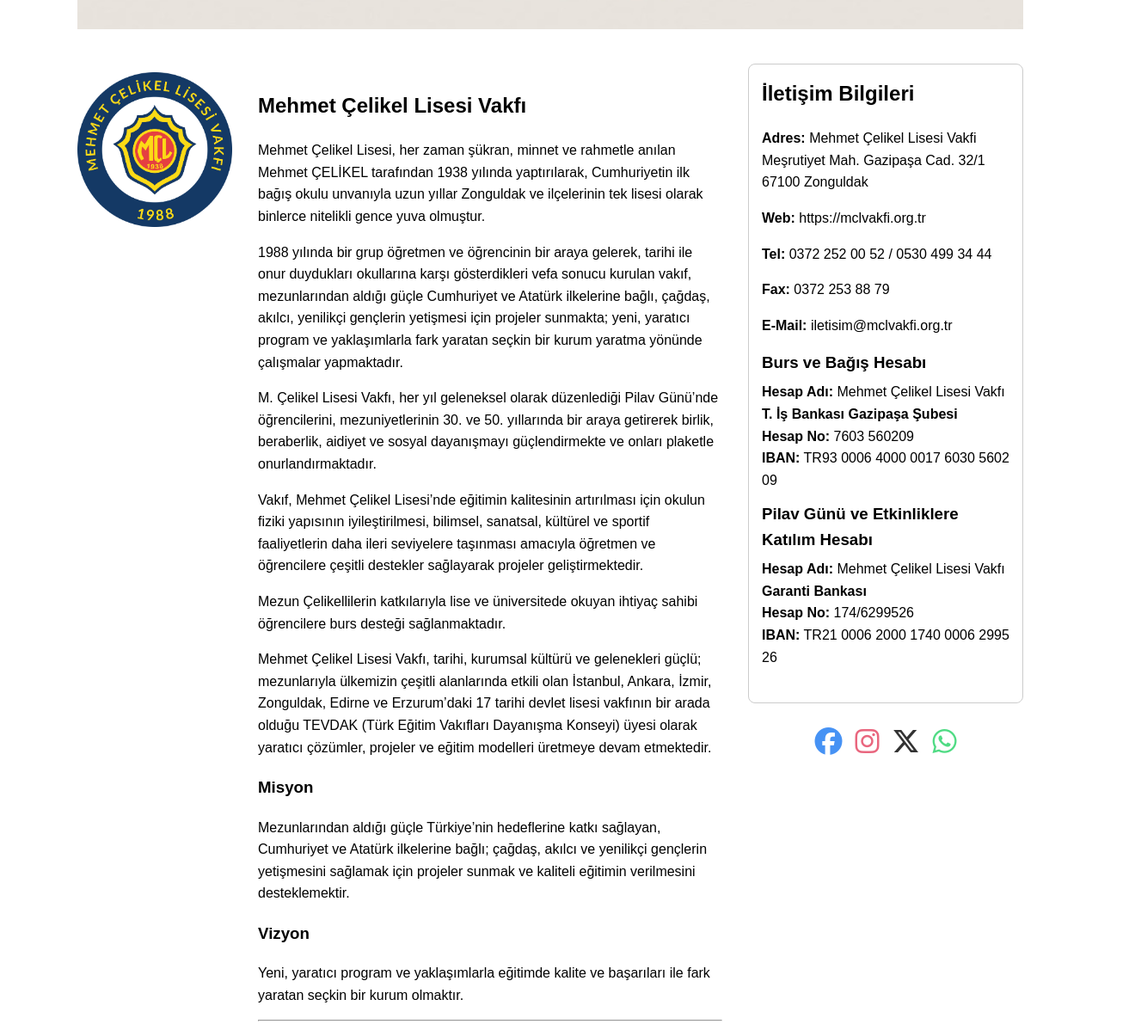
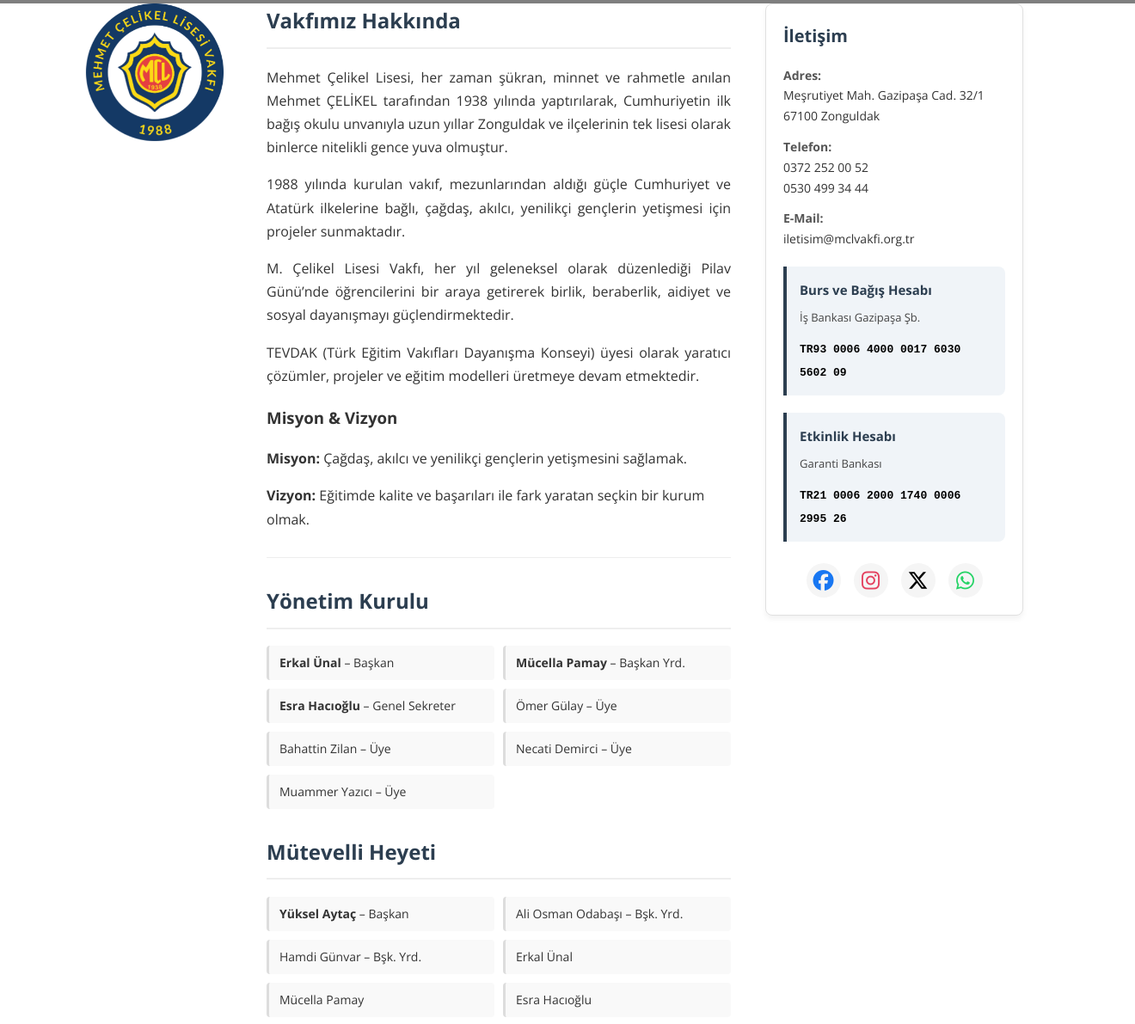
Before and after one commit to denizcan83/mclvakfi_web, a plain HTML site: page index.html in a window 1280 px wide. Shown: the part 506-1697 px from the top of the page at 86% size, 1320 px wide, since content can reach past the window. Drawn offline with nearby package versions, Linux system fonts and the light colour scheme.

Commit message:
Update index.html

```diff
--- a/index.html
+++ b/index.html
@@ -6,9 +6,11 @@
   <title>Mehmet Çelikel Lisesi Vakfı Resmi Sitesi</title>
   <meta name="description" content="Celikel Lisesi (Mehmet Çelikel Lisesi) Vakfı: Eğitim projeleri, mezun ağı, Zonguldak. 1938'den beri eğitimde fark yaratıyoruz.">
   <meta name="keywords" content="celikel lisesi, mehmet çelikel lisesi, zonguldak lisesi, mcl vakfı, mezunlar, tev-dak, eğitim vakfı">
+
   <link rel="icon" href="/favicon.ico" type="image/x-icon">
   <link rel="icon" href="/favicon-32x32.png" type="image/png" sizes="32x32">
   <link rel="apple-touch-icon" sizes="180x180" href="/apple-touch-icon.png">
+
   <meta property="og:title" content="Mehmet Çelikel Lisesi Vakfı - Celikel Lisesi">
   <meta property="og:description" content="Celikel Lisesi Vakfı: Eğitim projeleri, mezun ağı, Zonguldak.">
   <meta property="og:image" content="https://mclvakfi.org.tr/logo.png">
@@ -19,6 +21,7 @@
   <meta name="twitter:title" content="Mehmet Çelikel Lisesi Vakfı">
   <meta name="twitter:description" content="Celikel Lisesi resmi vakfı">
   <meta name="twitter:image" content="https://mclvakfi.org.tr/logo.png">
+
   <script type="application/ld+json">
   {
     "@context": "https://schema.org",
@@ -48,134 +51,243 @@
     ]
   }
   </script>
-  <link rel="stylesheet"
-    href="https://cdnjs.cloudflare.com/ajax/libs/font-awesome/6.5.1/css/all.min.css"
-    integrity="sha512-DTOQO9RWCH3ppGqcWaEA1BIZOC6xxalwEsw9c2QQeAIftl+Vegovlnee1c9QX4TctnWMn13TZye+giMm8e2LwA=="
-    crossorigin="anonymous"
-    referrerpolicy="no-referrer" />
+
+  <link href="https://fonts.googleapis.com/css2?family=Open+Sans:wght@400;600;700&display=swap" rel="stylesheet">
+  <link rel="stylesheet" href="https://cdnjs.cloudflare.com/ajax/libs/font-awesome/6.5.1/css/all.min.css" integrity="sha512-DTOQO9RWCH3ppGqcWaEA1BIZOC6xxalwEsw9c2QQeAIftl+Vegovlnee1c9QX4TctnWMn13TZye+giMm8e2LwA==" crossorigin="anonymous" referrerpolicy="no-referrer" />
+
   <style>
-    body { font-family: Arial, sans-serif; line-height: 1.6; margin: 40px; }
-    .container { max-width: 1100px; margin: auto; }
-    h1 { font-size: 28px; margin-bottom: 20px; margin-top: 0; }
-    h2 { margin-top: 30px; }
-    .section { margin-bottom: 25px; }
-    /* ÜÇ SÜTUNLU DÜZEN */
-    .content-wrapper {
-      display: flex;
-      gap: 30px;
-      margin-top: 0;
-      align-items: flex-start;
+    /* GENEL AYARLAR */
+    :root {
+      --primary-color: #2c3e50; /* Lacivert */
+      --accent-color: #c0392b;  /* Vurgu Rengi */
+      --bg-light: #f8f9fa;
+      --text-dark: #333;
     }
 
-    .column-logo { flex: 0 0 180px; min-width: 0; }
-    .column-contact { flex: 0 0 320px; min-width: 0; }
-    .column-content { flex: 1; min-width: 0; }
-    .column-logo {
-      display: flex !important;
-      flex-direction: column;
-      align-items: flex-start !important;
-      padding-top: 10px;
+    html {
+      scroll-behavior: smooth;
+      scroll-padding-top: 80px; /* Navbar yüksekliği kadar boşluk */
     }
-    .column-logo .logo {
-      width: 100%; max-width: 180px; height: auto;
+
+    body {
+      font-family: 'Open Sans', sans-serif;
+      line-height: 1.7;
       margin: 0;
-      margin-bottom: 25px;
+      color: var(--text-dark);
+      background-color: #fff;
     }
-    .column-contact .info-box {
-      border: 1px solid #ccc; padding: 15px; border-radius: 8px;
+
+    a { text-decoration: none; color: inherit; transition: 0.3s; }
+    a:hover { color: var(--primary-color); }
+
+    /* NAVBAR (MENÜ) */
+    .navbar {
+      position: fixed;
+      top: 0;
+      width: 100%;
+      background: #fff;
+      box-shadow: 0 2px 10px rgba(0,0,0,0.1);
+      z-index: 1000;
+      padding: 0 20px;
     }
-    .column-contact h2 { margin-top: 0; }
-    .info-box a { text-decoration: none; color: inherit; }
+    .nav-container {
+      max-width: 1100px;
+      margin: 0 auto;
+      display: flex;
+      justify-content: space-between;
+      align-items: center;
+      height: 70px;
+    }
+    .nav-brand {
+      font-weight: 700;
+      font-size: 18px;
+      color: var(--primary-color);
+    }
+    .nav-links {
+      display: flex;
+      gap: 20px;
+    }
+    .nav-links a {
+      font-weight: 600;
+      font-size: 14px;
+      text-transform: uppercase;
+      color: #555;
+    }
+    .nav-links a:hover {
+      color: var(--accent-color);
+    }
 
-    .contact-extra h3 { margin: 10px 0 6px; }
-    .contact-extra p { margin: 0 0 12px; }
-
-    .social-icons {
-      display: flex;
-      justify-content: center;
-      gap: 15px;
-      margin-top: 20px;
-      padding: 0;
-      list-style: none;
-    }
-    .social-icons a {
-      font-size: 32px; opacity: 0.8; transition: opacity 0.2s;
-    }
-    .social-icons a:hover { opacity: 1; }
-    .social-icons .fa-facebook { color: #1877F2; }
-    .social-icons .fa-instagram { color: #E4405F; }
-    .social-icons .fa-x-twitter { color: #000000; }
-    .social-icons .fa-whatsapp { color: #25D366; }
+    /* DÜZEN (LAYOUT) */
+    .container { max-width: 1100px; margin: auto; padding: 0 20px; }
 
     /* BANNER */
     .hero-banner {
       position: relative;
       width: 100%;
-      max-width: 1100px;
-      margin: 0 auto 40px auto;
-      overflow: hidden;
+      height: 400px;
+      margin-top: 70px; /* Navbar payı */
+      margin-bottom: 40px;
+      background-color: #eee;
     }
     .banner-image {
-      width: 100%; height: auto; max-height: 500px; object-fit: cover; display: block;
+      width: 100%;
+      height: 100%;
+      object-fit: cover;
+      display: block;
     }
     .banner-overlay {
-      position: absolute; top: 50%; left: 50%; transform: translate(-50%, -50%);
-      text-align: center; color: white; text-shadow: 0 2px 4px rgba(0,0,0,0.7);
-      width: 90%; padding: 20px; background: rgba(0,0,0,0.4); border-radius: 10px;
+      position: absolute;
+      top: 0; left: 0; width: 100%; height: 100%;
+      background: rgba(0,0,0,0.5); /* Karanlık katman */
+      display: flex;
+      align-items: center;
+      justify-content: center;
+      text-align: center;
+      padding: 20px;
     }
-    .banner-overlay h1 { font-size: 36px; margin: 0 0 10px 0; font-weight: bold; }
-    .banner-overlay p { font-size: 20px; margin: 0; font-style: italic; }
+    .banner-overlay h1 {
+      font-size: 38px;
+      color: white;
+      margin: 0;
+      font-weight: 700;
+      text-shadow: 0 2px 4px rgba(0,0,0,0.5);
+    }
 
-    /* MOBİL DÜZEN - TEK VE GÜÇLÜ MEDIA QUERY */
-    @media (max-width: 768px) {
-      body { margin: 20px; }
+    /* İÇERİK ALANI */
     .content-wrapper {
-        flex-direction: column !important;
-        gap: 20px;
+      display: flex;
+      gap: 40px;
+      align-items: flex-start;
+      margin-bottom: 60px;
     }
+
+    /* 1. SOL SÜTUN (LOGO) */
     .column-logo {
-        order: 2 !important;
-        flex: 1 !important;
-        align-items: center !important;
-        justify-content: center !important;
-        text-align: center !important;
-        padding-top: 0 !important;
-        width: 100% !important;
-      }
-      .column-content {
-        order: 1 !important;
-        flex: 1 !important;
+      flex: 0 0 180px;
       text-align: center;
-      }
-      .column-contact {
-        order: 3 !important;
-        flex: 1 !important;
-        display: flex !important;
-        flex-direction: column !important;
-        align-items: center !important;
-        padding: 0 !important;
-        width: 100% !important;
+      position: sticky; /* Logo yukarıda kalsın */
+      top: 100px;
     }
     .column-logo .logo {
-        max-width: 150px !important;
-        margin: 0 auto !important;
-        display: block !important;
-        float: none !important;
+      width: 100%;
+      max-width: 160px;
+      height: auto;
     }
-      .column-contact .info-box,
-      .column-contact .social-icons {
-        width: 90% !important;
-        max-width: 350px !important;
-        text-align: center !important;
+
+    /* 2. ORTA SÜTUN (METİN) */
+    .column-content { flex: 1; }
+    .section-title {
+      color: var(--primary-color);
+      border-bottom: 2px solid #eee;
+      padding-bottom: 10px;
+      margin-top: 0;
     }
-      .column-content h1 { text-align: center !important; }
-      .column-contact h2 { text-align: center !important; }
-      .column-content p { text-align: justify; }
-      .banner-overlay h1 { font-size: 28px; }
-      .banner-overlay p { font-size: 16px; }
-      .banner-image { max-height: 300px; }
+    .text-justify { text-align: justify; }
+
+    /* LİSTELER */
+    .list-box ul {
+      list-style: none;
+      padding: 0;
+      display: grid;
+      grid-template-columns: 1fr 1fr; /* İki sütunlu liste */
+      gap: 10px;
+    }
+    .list-box li {
+      background: #f9f9f9;
+      padding: 8px 12px;
+      border-radius: 4px;
+      font-size: 14px;
+      border-left: 3px solid #ddd;
+    }
+    .list-box li:hover { border-left-color: var(--primary-color); }
+
+    /* 3. SAĞ SÜTUN (İLETİŞİM) */
+    .column-contact { flex: 0 0 300px; }
+
+    .contact-card {
+      background: white;
+      border: 1px solid #e0e0e0;
+      padding: 20px;
+      border-radius: 8px;
+      box-shadow: 0 4px 6px rgba(0,0,0,0.05);
+    }
+    .contact-card h2 { font-size: 20px; color: var(--primary-color); margin-top: 0; }
+    .contact-item { margin-bottom: 12px; font-size: 14px; }
+    .contact-item strong { display: block; color: #555; }
+
+    /* BANKA HESAPLARI */
+    .bank-box {
+      background-color: #f0f4f8;
+      border-left: 4px solid var(--primary-color);
+      padding: 15px;
+      margin-top: 20px;
+      border-radius: 0 8px 8px 0;
+    }
+    .bank-box h3 {
+      font-size: 15px;
+      font-weight: 700;
+      margin: 0 0 8px 0;
+      color: var(--primary-color);
+    }
+    .bank-details p { margin: 0 0 10px 0; font-size: 13px; color: #444; }
+    .iban { font-family: monospace; font-weight: 600; color: #000; }
+
+    /* SOSYAL MEDYA */
+    .social-icons {
+      display: flex;
+      justify-content: center;
+      gap: 15px;
+      margin-top: 25px;
+    }
+    .social-icons a {
+      font-size: 24px;
+      width: 40px; height: 40px;
+      display: flex; align-items: center; justify-content: center;
+      border-radius: 50%;
+      background: #f5f5f5;
+      transition: 0.3s;
+    }
+    .social-icons a:hover { background: var(--primary-color); color: white; }
+    .fa-facebook { color: #1877F2; }
+    .fa-instagram { color: #E4405F; }
+    .fa-x-twitter { color: #000000; }
+    .fa-whatsapp { color: #25D366; }
+    .social-icons a:hover i { color: white; }
+
+    /* MOBİL UYUMLULUK (RESPONSIVE) */
+    @media (max-width: 900px) {
+      .nav-links { display: none; } /* Mobilde basitlik için linkleri gizle veya hamburger ekle */
+      .nav-brand { font-size: 16px; }
+
+      .content-wrapper {
+        flex-direction: column;
+        gap: 30px;
+      }
+
+      /* Mobilde sıralama: Logo -> İçerik -> İletişim */
+      .column-logo {
+        position: static;
+        width: 100%;
+        margin-bottom: 10px;
+      }
+
+      .column-content { width: 100%; }
+
+      .column-contact {
+        width: 100%;
+        flex: auto;
+      }
+
+      .list-box ul { grid-template-columns: 1fr; } /* Mobilde tek sütun liste */
+
+      .banner-overlay h1 { font-size: 24px; }
+      .hero-banner { height: 250px; }
+
+      /* Mobilde banka kartları daha belirgin olsun */
+      .bank-box { border-left-width: 6px; }
     }
   </style>
+
   <script async src="https://www.googletagmanager.com/gtag/js?id=G-8LL2KGG93C"></script>
   <script>
     window.dataLayer = window.dataLayer || [];
@@ -185,6 +297,18 @@
   </script>
 </head>
 <body>
+
+  <nav class="navbar">
+    <div class="nav-container">
+      <a href="#" class="nav-brand">MCL VAKFI</a>
+      <div class="nav-links">
+        <a href="#hakkimizda">Hakkımızda</a>
+        <a href="#yonetim">Yönetim</a>
+        <a href="#iletisim">İletişim & Bağış</a>
+      </div>
+    </div>
+  </nav>
+
   <div class="hero-banner">
     <img src="lise-resim.jpg" alt="Mehmet Çelikel Lisesi - Zonguldak" class="banner-image">
     <div class="banner-overlay">
@@ -195,87 +319,58 @@
   <div class="container">
     <div class="content-wrapper">
 
-      <!-- LOGO SÜTUNU -->
       <div class="column-logo">
         <img class="logo" alt="MCL Logo" src="logo.png" />
       </div>
 
-      <!-- ANA İÇERİK -->
       <div class="column-content">
-        <div class="section">
-          <h2 class="section-title">Mehmet Çelikel Lisesi Vakfı</h2>
 
+        <div class="section" id="hakkimizda">
+          <h2 class="section-title">Vakfımız Hakkında</h2>
+          <div class="text-justify">
             <p>
               Mehmet Çelikel Lisesi, her zaman şükran, minnet ve rahmetle anılan Mehmet ÇELİKEL tarafından
               1938 yılında yaptırılarak, Cumhuriyetin ilk bağış okulu unvanıyla uzun yıllar Zonguldak ve
               ilçelerinin tek lisesi olarak binlerce nitelikli gence yuva olmuştur.
             </p>
+            <p>
+              1988 yılında kurulan vakıf, mezunlarından aldığı güçle Cumhuriyet ve Atatürk ilkelerine bağlı,
+              çağdaş, akılcı, yenilikçi gençlerin yetişmesi için projeler sunmaktadır.
+            </p>
+            <p>
+              M. Çelikel Lisesi Vakfı, her yıl geleneksel olarak düzenlediği Pilav Günü’nde öğrencilerini
+              bir araya getirerek birlik, beraberlik, aidiyet ve sosyal dayanışmayı güçlendirmektedir.
+            </p>
+            <p>
+               TEVDAK (Türk Eğitim Vakıfları Dayanışma Konseyi) üyesi olarak yaratıcı çözümler,
+               projeler ve eğitim modelleri üretmeye devam etmektedir.
+            </p>
+          </div>
 
-          <p>
-            1988 yılında bir grup öğretmen ve öğrencinin bir araya gelerek, tarihi ile onur duydukları
-            okullarına karşı gösterdikleri vefa sonucu kurulan vakıf, mezunlarından aldığı güçle
-            Cumhuriyet ve Atatürk ilkelerine bağlı, çağdaş, akılcı, yenilikçi gençlerin yetişmesi için
-            projeler sunmakta; yeni, yaratıcı program ve yaklaşımlarla fark yaratan seçkin bir kurum
-            yaratma yönünde çalışmalar yapmaktadır.
-          </p>
+          <h3>Misyon & Vizyon</h3>
+          <p><strong>Misyon:</strong> Çağdaş, akılcı ve yenilikçi gençlerin yetişmesini sağlamak.</p>
+          <p><strong>Vizyon:</strong> Eğitimde kalite ve başarıları ile fark yaratan seçkin bir kurum olmak.</p>
+        </div>
 
-          <p>
-            M. Çelikel Lisesi Vakfı, her yıl geleneksel olarak düzenlediği Pilav Günü’nde öğrencilerini,
-            mezuniyetlerinin 30. ve 50. yıllarında bir araya getirerek birlik, beraberlik, aidiyet ve
-            sosyal dayanışmayı güçlendirmekte ve onları plaketle onurlandırmaktadır.
-          </p>
+        <hr style="border: 0; border-top: 1px solid #eee; margin: 30px 0;">
 
-          <p>
-            Vakıf, Mehmet Çelikel Lisesi’nde eğitimin kalitesinin artırılması için okulun fiziki
-            yapısının iyileştirilmesi, bilimsel, sanatsal, kültürel ve sportif faaliyetlerin daha ileri
-            seviyelere taşınması amacıyla öğretmen ve öğrencilere çeşitli destekler sağlayarak projeler
-            geliştirmektedir.
-          </p>
-
-          <p>
-            Mezun Çelikellilerin katkılarıyla lise ve üniversitede okuyan ihtiyaç sahibi öğrencilere burs
-            desteği sağlanmaktadır.
-          </p>
-
-          <p>
-            Mehmet Çelikel Lisesi Vakfı, tarihi, kurumsal kültürü ve gelenekleri güçlü; mezunlarıyla
-            ülkemizin çeşitli alanlarında etkili olan İstanbul, Ankara, İzmir, Zonguldak, Edirne ve
-            Erzurum’daki 17 tarihi devlet lisesi vakfının bir arada olduğu TEVDAK (Türk Eğitim Vakıfları
-            Dayanışma Konseyi) üyesi olarak yaratıcı çözümler, projeler ve eğitim modelleri üretmeye
-            devam etmektedir.
-          </p>
-
-          <h3>Misyon</h3>
-          <p>
-            Mezunlarından aldığı güçle Türkiye’nin hedeflerine katkı sağlayan, Cumhuriyet ve Atatürk
-            ilkelerine bağlı; çağdaş, akılcı ve yenilikçi gençlerin yetişmesini sağlamak için projeler
-            sunmak ve kaliteli eğitimin verilmesini desteklemektir.
-          </p>
-
-          <h3>Vizyon</h3>
-          <p>
-            Yeni, yaratıcı program ve yaklaşımlarla eğitimde kalite ve başarıları ile fark yaratan seçkin
-            bir kurum olmaktır.
-          </p>
-
-          <hr>
-
-          <h2>Yönetim Kurulu</h2>
+        <div class="section list-box" id="yonetim">
+          <h2 class="section-title">Yönetim Kurulu</h2>
           <ul>
-            <li>Erkal Ünal – Başkan</li>
-            <li>Mücella Pamay – Başkan Yardımcısı</li>
-            <li>Esra Hacıoğlu – Genel Sekreter</li>
+            <li><strong>Erkal Ünal</strong> – Başkan</li>
+            <li><strong>Mücella Pamay</strong> – Başkan Yrd.</li>
+            <li><strong>Esra Hacıoğlu</strong> – Genel Sekreter</li>
             <li>Ömer Gülay – Üye</li>
             <li>Bahattin Zilan – Üye</li>
             <li>Necati Demirci – Üye</li>
             <li>Muammer Yazıcı – Üye</li>
           </ul>
 
-          <h2>Mütevelli Heyeti</h2>
-          <ul>
-            <li>Yüksel Aytaç – Başkan</li>
-            <li>Ali Osman Odabaşı – Başkan Yardımcısı</li>
-            <li>Hamdi Günvar – Başkan Yardımcısı</li>
+          <h2 class="section-title" style="margin-top:30px;">Mütevelli Heyeti</h2>
+          <ul style="max-height: 300px; overflow-y: auto;">
+            <li><strong>Yüksel Aytaç</strong> – Başkan</li>
+            <li>Ali Osman Odabaşı – Bşk. Yrd.</li>
+            <li>Hamdi Günvar – Bşk. Yrd.</li>
             <li>Erkal Ünal</li>
             <li>Mücella Pamay</li>
             <li>Esra Hacıoğlu</li>
@@ -303,71 +398,64 @@
             <li>Ali Osman Haberal</li>
             <li>Şule Tahmaz</li>
             <li>Venüs Kıranğ</li>
-            <li>İsmail Aşkar – Okul Müdürü (Doğal Üye)</li>
-            <li>Aycan Marangoz – Okul Aile Birliği Başkanı (Doğal Üye)</li>
+            <li>İsmail Aşkar (Okul Müdürü)</li>
+            <li>Aycan Marangoz (Okul Aile B.)</li>
           </ul>
 
-          <h2>Denetleme Kurulu</h2>
+          <h2 class="section-title" style="margin-top:30px;">Denetleme Kurulu</h2>
           <ul>
             <li>Şükür Kargıdan</li>
             <li>Tekin Gürkan</li>
             <li>Kamuran Kuşhan</li>
           </ul>
+        </div>
+
+      </div>
+
+      <div class="column-contact" id="iletisim">
+        <div class="contact-card">
+          <h2>İletişim</h2>
+          <div class="contact-item">
+            <strong>Adres:</strong>
+            Meşrutiyet Mah. Gazipaşa Cad. 32/1<br>67100 Zonguldak
+          </div>
+          <div class="contact-item">
+             <strong>Telefon:</strong>
+             <a href="tel:03722520052">0372 252 00 52</a><br>
+             <a href="tel:05304993444">0530 499 34 44</a>
+          </div>
+          <div class="contact-item">
+            <strong>E-Mail:</strong>
+            <a href="mailto:iletisim@mclvakfi.org.tr">iletisim@mclvakfi.org.tr</a>
+          </div>
+
+          <div class="bank-box">
+            <h3>Burs ve Bağış Hesabı</h3>
+            <div class="bank-details">
+              <p>İş Bankası Gazipaşa Şb.</p>
+              <span class="iban">TR93 0006 4000 0017 6030 5602 09</span>
+            </div>
+          </div>
+
+          <div class="bank-box">
+            <h3>Etkinlik Hesabı</h3>
+            <div class="bank-details">
+              <p>Garanti Bankası</p>
+              <span class="iban">TR21 0006 2000 1740 0006 2995 26</span>
+            </div>
+          </div>
+
+          <div class="social-icons">
+            <a href="https://www.facebook.com/share/1AMUmYjMjc/" target="_blank"><i class="fa-brands fa-facebook"></i></a>
+            <a href="https://www.instagram.com/celikellisesivakfi?igsh=aWUzc3gwMnIxbmU2" target="_blank"><i class="fa-brands fa-instagram"></i></a>
+            <a href="https://x.com/MCLvakfi?t=UsDxii03RyJI0WPAhf9mTg&s=08" target="_blank"><i class="fa-brands fa-x-twitter"></i></a>
+            <a href="https://wa.me/905304993444" target="_blank"><i class="fa-brands fa-whatsapp"></i></a>
+          </div>
+        </div>
+      </div>
 
     </div>
   </div>
 
-      <!-- İLETİŞİM SÜTUNU -->
-      <div class="column-contact">
-        <div class="info-box">
-          <h2>İletişim Bilgileri</h2>
-          <div class="section">
-            <p><strong>Adres:</strong> Mehmet Çelikel Lisesi Vakfi Meşrutiyet Mah. Gazipaşa Cad. 32/1 67100 Zonguldak</p>
-            <p><strong>Web:</strong> <a href="https://mclvakfi.org.tr" target="_blank">https://mclvakfi.org.tr</a></p>
-            <p><strong>Tel:</strong> <a href="tel:03722520052">0372 252 00 52</a> / <a href="tel:05304993444">0530 499 34 44</a></p>
-            <p><strong>Fax:</strong> 0372 253 88 79</p>
-            <p><strong>E-Mail:</strong> <a href="mailto:iletisim@mclvakfi.org.tr">iletisim@mclvakfi.org.tr</a></p>
-
-            <!-- BANKA HESAPLARI: e-posta satırının hemen altında -->
-            <div class="contact-extra">
-              <h3>Burs ve Bağış Hesabı</h3>
-              <p>
-                <strong>Hesap Adı:</strong> Mehmet Çelikel Lisesi Vakfı<br>
-                <strong>T. İş Bankası Gazipaşa Şubesi</strong><br>
-                <strong>Hesap No:</strong> 7603 560209<br>
-                <strong>IBAN:</strong> TR93 0006 4000 0017 6030 5602 09
-              </p>
-
-              <h3>Pilav Günü ve Etkinliklere Katılım Hesabı</h3>
-              <p>
-                <strong>Hesap Adı:</strong> Mehmet Çelikel Lisesi Vakfı<br>
-                <strong>Garanti Bankası</strong><br>
-                <strong>Hesap No:</strong> 174/6299526<br>
-                <strong>IBAN:</strong> TR21 0006 2000 1740 0006 2995 26
-              </p>
-            </div>
-            <!-- /contact-extra -->
-
-          </div>
-        </div>
-
-        <div class="section social-icons">
-          <a href="https://www.facebook.com/share/1AMUmYjMjc/" target="_blank" title="Facebook">
-            <i class="fa-brands fa-facebook"></i>
-          </a>
-          <a href="https://www.instagram.com/celikellisesivakfi?igsh=aWUzc3gwMnIxbmU2" target="_blank" title="Instagram">
-            <i class="fa-brands fa-instagram"></i>
-          </a>
-          <a href="https://x.com/MCLvakfi?t=UsDxii03RyJI0WPAhf9mTg&s=08" target="_blank" title="X (Twitter)">
-            <i class="fa-brands fa-x-twitter"></i>
-          </a>
-          <a href="https://wa.me/905304993444" target="_blank" title="WhatsApp">
-            <i class="fa-brands fa-whatsapp"></i>
-          </a>
-        </div>
-
-      </div>
-    </div>
-  </div>
 </body>
 </html>
```
Lines whose indentation alone changed are shown as unchanged.
